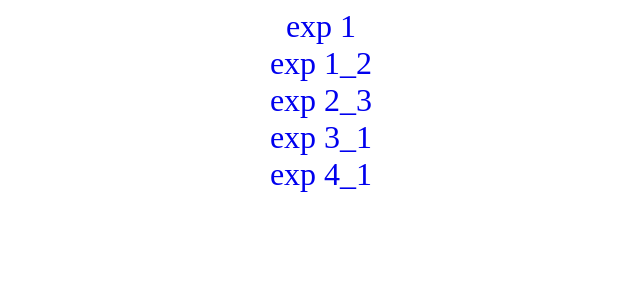
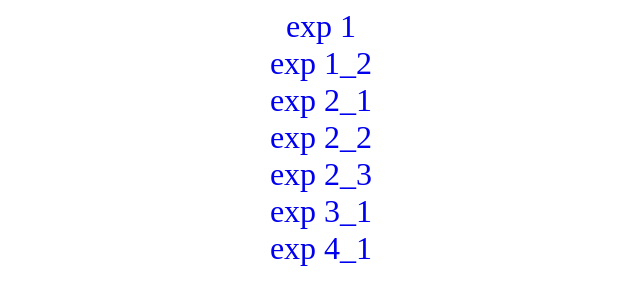
Before and after one commit to prajwaltulawe/sem6, a plain HTML site: page wad/index.html in a window 1280 px wide. Shown: the whole page, without its empty margins (319-959 px from the left). Drawn offline with Linux system fonts and the light colour scheme.

Commit message:
Update index.html

```diff
--- a/wad/index.html
+++ b/wad/index.html
@@ -21,6 +21,8 @@
 <body>
     <a href="exp1.h">exp 1</a>
     <a href="exp1_2.h">exp 1_2</a>
+    <a href="exp2_1.txt">exp 2_1</a>
+    <a href="exp2_2.txt">exp 2_2</a>
     <a href="exp2_3.zip">exp 2_3</a>
     <a href="exp3_1.zip">exp 3_1</a>
     <a href="exp4_1.h">exp 4_1</a>
```
